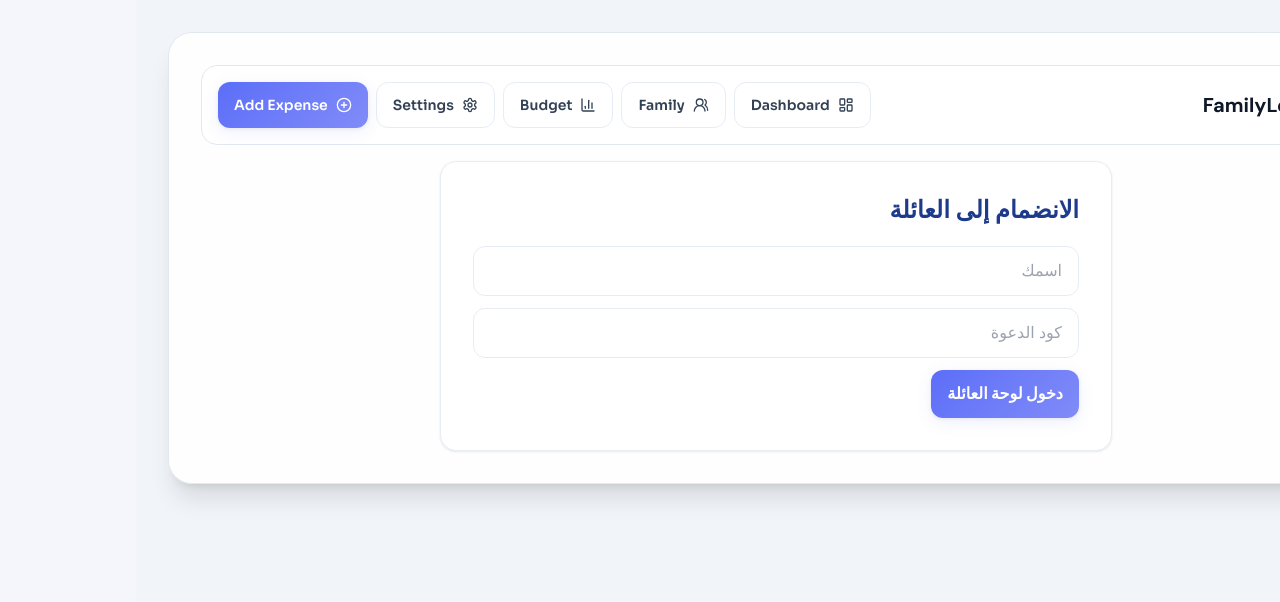
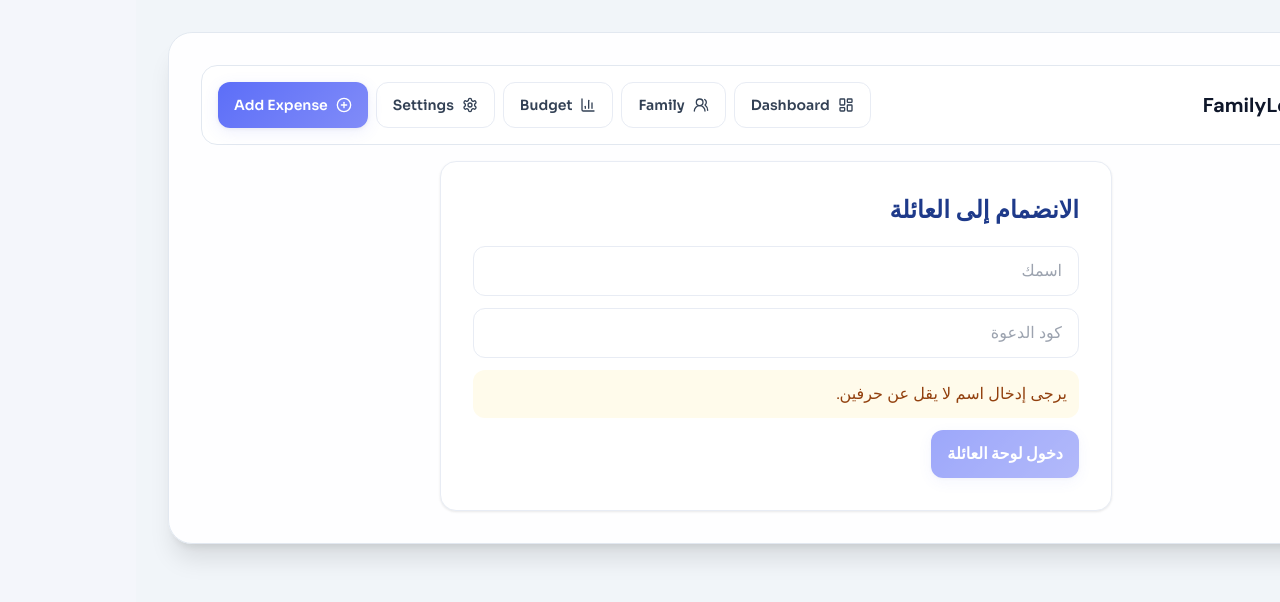
Before and after one commit to OTK-Shadi/Baytna, a Next.js app: page /join in a window 1280 px wide. Shown: the top 602 px of the page. Built offline with nearby package versions, Linux system fonts and the light colour scheme.

Commit message:
Add join form validation and defensive joinFamily checks

```diff
--- a/app/join/page.tsx
+++ b/app/join/page.tsx
@@ -11,10 +11,22 @@ export default function JoinPage() {
   const [name, setName] = useState('');
   const [code, setCode] = useState('');
   const [error, setError] = useState('');
+  const isNameValid = name.trim().length >= 2;
+  const isCodeValid = code.trim().length >= 4;
+  const isFormValid = isNameValid && isCodeValid;
+  const validationMessage = !isNameValid
+    ? 'يرجى إدخال اسم لا يقل عن حرفين.'
+    : !isCodeValid
+      ? 'يرجى إدخال كود دعوة صحيح (4 أحرف على الأقل).'
+      : '';
 
   if (!ready) return null;
 
   const handleJoin = () => {
+    if (!isFormValid) {
+      setError(validationMessage);
+      return;
+    }
     const result = joinFamily(name, code);
     if (!result.ok) {
       setError(result.message);
@@ -28,10 +40,27 @@ export default function JoinPage() {
       <section className="card mx-auto max-w-2xl p-6 md:p-8">
         <h2 className="text-2xl font-bold">الانضمام إلى العائلة</h2>
         <div className="mt-5 space-y-3">
-          <input className="input" placeholder="اسمك" value={name} onChange={(e) => setName(e.target.value)} />
-          <input className="input" placeholder="كود الدعوة" value={code} onChange={(e) => setCode(e.target.value.toUpperCase())} />
+          <input
+            className="input"
+            placeholder="اسمك"
+            value={name}
+            onChange={(e) => {
+              setName(e.target.value);
+              setError('');
+            }}
+          />
+          <input
+            className="input"
+            placeholder="كود الدعوة"
+            value={code}
+            onChange={(e) => {
+              setCode(e.target.value);
+              setError('');
+            }}
+          />
+          {!isFormValid && <p className="rounded-xl bg-amber-50 p-3 text-amber-800">{validationMessage}</p>}
           {error && <p className="rounded-xl bg-red-50 p-3 text-red-700">{error}</p>}
-          <button className="btn-primary" onClick={handleJoin}>
+          <button className="btn-primary disabled:cursor-not-allowed disabled:opacity-60" onClick={handleJoin} disabled={!isFormValid}>
             دخول لوحة العائلة
           </button>
         </div>
--- a/hooks/useFamilyData.ts
+++ b/hooks/useFamilyData.ts
@@ -77,12 +77,23 @@ export function useFamilyData() {
   };
 
   const joinFamily = (memberName: string, inviteCode: string) => {
-    const found = Object.values(db.families).find((f) => f.inviteCode.toUpperCase() === inviteCode.toUpperCase().trim());
+    const normalizedMemberName = memberName.trim();
+    const normalizedInviteCode = inviteCode.trim().toUpperCase();
+
+    if (normalizedMemberName.length < 2) {
+      return { ok: false as const, message: 'يرجى إدخال اسم لا يقل عن حرفين.' };
+    }
+
+    if (normalizedInviteCode.length < 4) {
+      return { ok: false as const, message: 'يرجى إدخال كود دعوة صحيح (4 أحرف على الأقل).' };
+    }
+
+    const found = Object.values(db.families).find((f) => f.inviteCode.trim().toUpperCase() === normalizedInviteCode);
     if (!found) return { ok: false as const, message: 'كود الدعوة غير صحيح.' };
 
     const newMember: Member = {
       id: generateId('member'),
-      name: memberName,
+      name: normalizedMemberName,
       role: 'member',
       joinedAt: new Date().toISOString(),
     };
```
